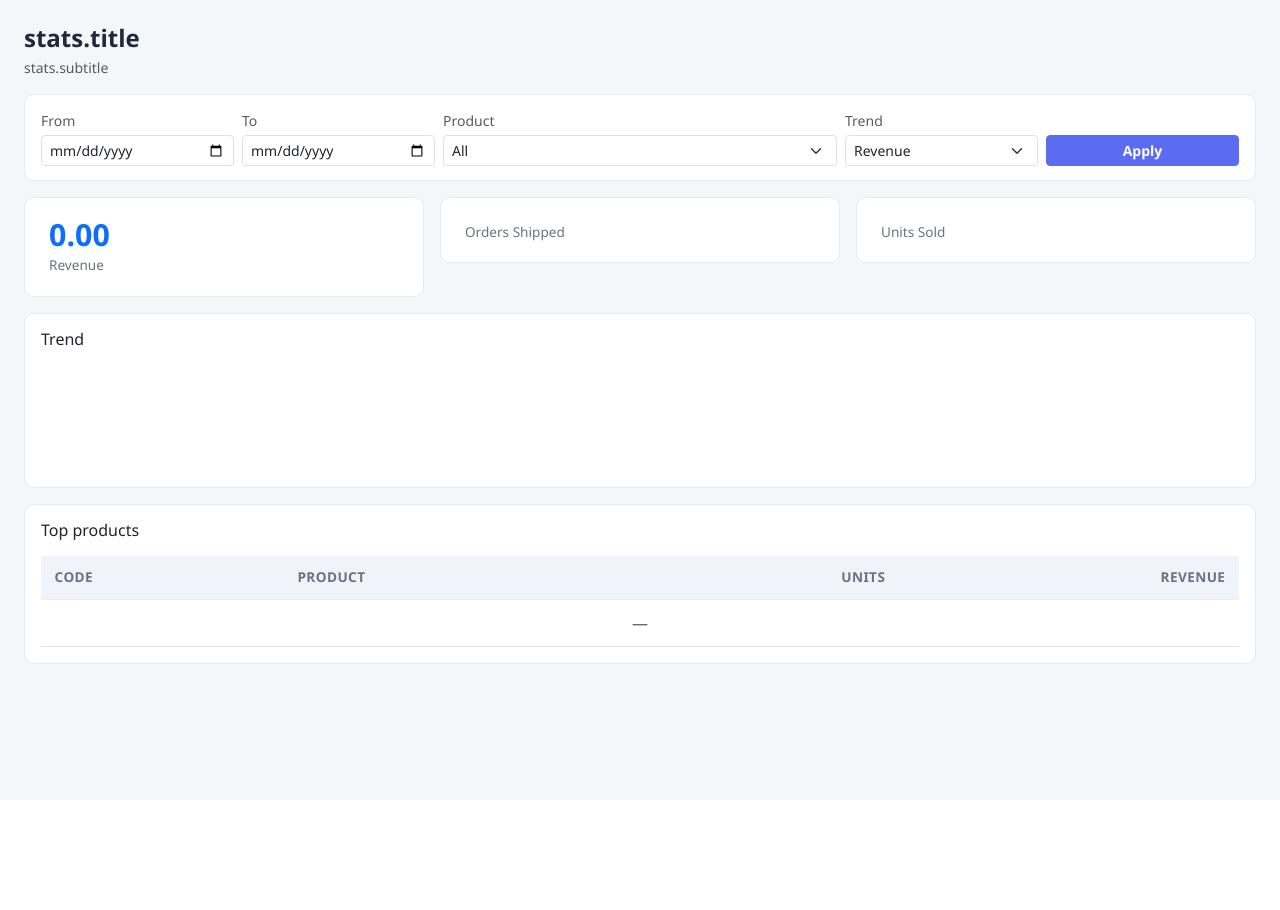
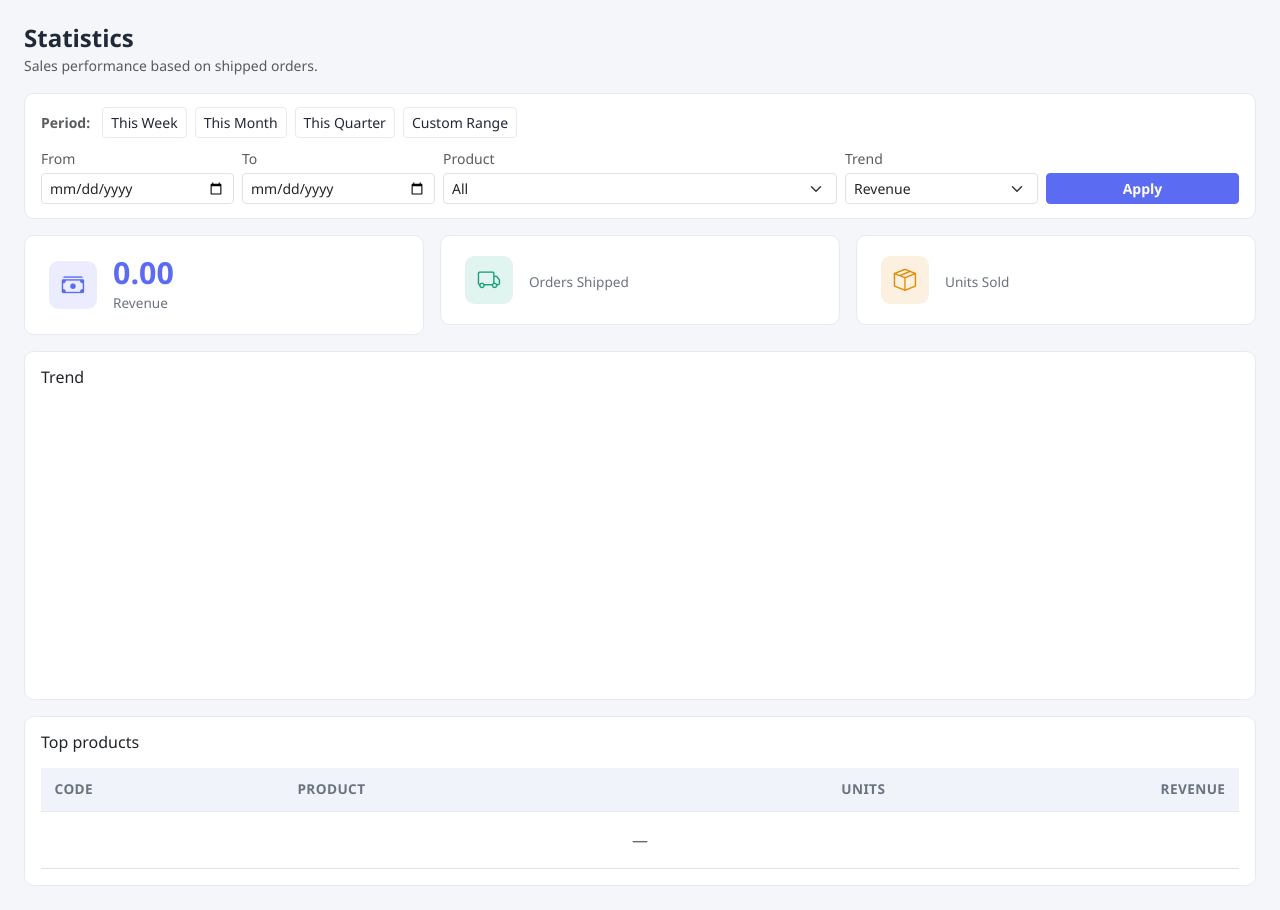
Before and after one commit to ifarguio/stock, a Flask app: template webapp/templates/stats.html in a window 1280 px wide. Before the commit the page ends 664 px from the top, so only its background shows below. Run offline with Flask 3, Linux system fonts and the light colour scheme; the template is opened without the code that fills it, so the values that code supplies are empty; a map, chart or similar area stays blank; some libraries are stand-ins or nearby versions.

Commit message:
Fix Statistics: missing i18n key + working Chart.js CDN + nicer UI

```diff
--- a/webapp/static/style.css
+++ b/webapp/static/style.css
@@ -120,6 +120,17 @@ body {
   font-size: 0.85rem;
   margin-top: 0.25rem;
 }
+.metric-icon {
+  width: 48px;
+  height: 48px;
+  border-radius: 0.6rem;
+  display: flex;
+  align-items: center;
+  justify-content: center;
+  font-size: 1.4rem;
+  margin-right: 1rem;
+  flex-shrink: 0;
+}
 
 /* Product thumbnail in tables. */
 .thumb {
--- a/webapp/templates/stats.html
+++ b/webapp/templates/stats.html
@@ -1,18 +1,32 @@
 {% extends "base.html" %}
 {% set active = 'stats' %}
 {% block content %}
-<h4 class="mb-1 fw-bold">{{ tr('stats.title') }}</h4>
-<p class="text-muted small mb-3">{{ tr('stats.subtitle') }}</p>
+<div class="d-flex justify-content-between align-items-end mb-3">
+  <div>
+    <h4 class="mb-0 fw-bold">{{ tr('stats.title') }}</h4>
+    <span class="text-muted small">{{ tr('stats.subtitle') }}</span>
+  </div>
+</div>
 
-<form method="get" class="filter-bar mb-3">
+<form method="get" id="stats-form">
+  <div class="filter-bar mb-3">
+    {# Quick period presets #}
+    <div class="d-flex flex-wrap gap-2 mb-2 align-items-center">
+      <span class="text-muted small fw-semibold me-1">{{ tr('lbl.period') }}:</span>
+      {% set today = 'now' | todatetime | strftime('%Y-%m-%d') if false else '' %}
+      <button type="button" class="btn btn-sm btn-outline-secondary period-preset" data-days="7">{{ tr('period.this_week') }}</button>
+      <button type="button" class="btn btn-sm btn-outline-secondary period-preset" data-days="30">{{ tr('period.this_month') }}</button>
+      <button type="button" class="btn btn-sm btn-outline-secondary period-preset" data-days="90">{{ tr('period.this_quarter') }}</button>
+      <button type="button" class="btn btn-sm btn-outline-secondary period-preset" data-days="365">{{ tr('period.custom') }}</button>
+    </div>
     <div class="row g-2 align-items-end">
       <div class="col-md-2">
         <label class="form-label small text-muted mb-1">{{ tr('ord.filter_from') }}</label>
-      <input type="date" name="from" value="{{ start }}" class="form-control form-control-sm">
+        <input type="date" name="from" id="from-date" value="{{ start }}" class="form-control form-control-sm">
       </div>
       <div class="col-md-2">
         <label class="form-label small text-muted mb-1">{{ tr('ord.filter_to') }}</label>
-      <input type="date" name="to" value="{{ end }}" class="form-control form-control-sm">
+        <input type="date" name="to" id="to-date" value="{{ end }}" class="form-control form-control-sm">
       </div>
       <div class="col-md-4">
         <label class="form-label small text-muted mb-1">{{ tr('lbl.product') }}</label>
@@ -31,28 +45,58 @@
       </div>
       <div class="col-md-2"><button class="btn btn-sm btn-primary w-100">{{ tr('btn.apply') }}</button></div>
     </div>
+  </div>
 </form>
 
+{# Metric cards with icons #}
 <div class="row g-3 mb-3">
-  <div class="col-md-4"><div class="metric-card"><div class="metric-value text-primary">{{ '%.2f' % summary.revenue }}</div><div class="metric-label">{{ tr('metric.revenue') }}</div></div></div>
-  <div class="col-md-4"><div class="metric-card"><div class="metric-value" style="color:var(--success)">{{ summary.order_count }}</div><div class="metric-label">{{ tr('metric.orders_shipped') }}</div></div></div>
-  <div class="col-md-4"><div class="metric-card"><div class="metric-value" style="color:var(--warning)">{{ summary.units }}</div><div class="metric-label">{{ tr('metric.units_sold') }}</div></div></div>
+  <div class="col-md-4">
+    <div class="metric-card d-flex align-items-center">
+      <div class="metric-icon" style="background:rgba(91,108,242,.12);color:var(--primary)"><i class="bi bi-cash-stack"></i></div>
+      <div class="flex-grow-1">
+        <div class="metric-value" style="color:var(--primary)">{{ '%.2f' % summary.revenue }}</div>
+        <div class="metric-label">{{ tr('metric.revenue') }}</div>
+      </div>
+    </div>
+  </div>
+  <div class="col-md-4">
+    <div class="metric-card d-flex align-items-center">
+      <div class="metric-icon" style="background:rgba(22,163,123,.12);color:var(--success)"><i class="bi bi-truck"></i></div>
+      <div class="flex-grow-1">
+        <div class="metric-value" style="color:var(--success)">{{ summary.order_count }}</div>
+        <div class="metric-label">{{ tr('metric.orders_shipped') }}</div>
+      </div>
+    </div>
+  </div>
+  <div class="col-md-4">
+    <div class="metric-card d-flex align-items-center">
+      <div class="metric-icon" style="background:rgba(224,138,0,.12);color:var(--warning)"><i class="bi bi-box-seam"></i></div>
+      <div class="flex-grow-1">
+        <div class="metric-value" style="color:var(--warning)">{{ summary.units }}</div>
+        <div class="metric-label">{{ tr('metric.units_sold') }}</div>
+      </div>
+    </div>
+  </div>
 </div>
 
 <div class="card mb-3"><div class="card-body">
-  <h6 class="mb-3">{{ tr('sect.trend') }}</h6>
-  <canvas id="trend-chart" height="100"></canvas>
+  <div class="d-flex justify-content-between align-items-center mb-3">
+    <h6 class="mb-0">{{ tr('sect.trend') }}</h6>
+  </div>
+  <div style="position:relative; height:280px;">
+    <canvas id="trend-chart"></canvas>
+  </div>
 </div></div>
 
 <div class="card"><div class="card-body">
   <h6 class="mb-3">{{ tr('sect.top_products') }}</h6>
-  <table class="table table-sm mb-0">
+  <table class="table table-sm table-hover mb-0">
     <thead><tr><th>{{ tr('col.code') }}</th><th>{{ tr('col.product') }}</th><th class="text-end">{{ tr('col.units') }}</th><th class="text-end">{{ tr('col.revenue') }}</th></tr></thead>
     <tbody>
       {% for p in top %}
-      <tr><td>{{ p.code }}</td><td>{{ p.name }}</td><td class="text-end">{{ p.units }}</td><td class="text-end">{{ '%.2f' % p.revenue }}</td></tr>
+      <tr><td class="fw-semibold">{{ p.code }}</td><td>{{ p.name }}</td><td class="text-end">{{ p.units }}</td><td class="text-end fw-semibold">{{ '%.2f' % p.revenue }}</td></tr>
       {% else %}
-      <tr><td colspan="4" class="text-center text-muted">—</td></tr>
+      <tr><td colspan="4" class="text-center text-muted py-3">—</td></tr>
       {% endfor %}
     </tbody>
   </table>
@@ -60,11 +104,25 @@
 {% endblock %}
 
 {% block scripts %}
-<script src="https://cdn.bootcdn.net/ajax/libs/Chart.js/4.4.3/chart.umd.min.js"></script>
+<script src="https://cdnjs.cloudflare.com/ajax/libs/Chart.js/4.5.0/chart.umd.min.js"></script>
 <script>
+// Period preset buttons: set the date range and submit.
+document.querySelectorAll('.period-preset').forEach(btn => {
+  btn.addEventListener('click', () => {
+    const days = parseInt(btn.dataset.days, 10);
+    const to = new Date();
+    const from = new Date();
+    from.setDate(to.getDate() - days);
+    document.getElementById('from-date').value = from.toISOString().slice(0, 10);
+    document.getElementById('to-date').value = to.toISOString().slice(0, 10);
+    document.getElementById('stats-form').submit();
+  });
+});
+
 const ctx = document.getElementById('trend-chart');
 let chart = null;
 const COLORS = { revenue: '#5b6cf2', orders: '#16a37b', units: '#e08a00' };
+const LABELS = { revenue: '{{ tr("metric.revenue") }}', orders: '{{ tr("metric.orders_shipped") }}', units: '{{ tr("metric.units_sold") }}' };
 
 function loadChart(metric) {
   const params = new URLSearchParams({
@@ -80,16 +138,32 @@ function loadChart(metric) {
         data: {
           labels: data.labels,
           datasets: [{
-            label: metric,
+            label: LABELS[metric] || metric,
             data: data.values,
             borderColor: COLORS[metric],
             backgroundColor: COLORS[metric] + '22',
-            fill: true, tension: 0.3, pointRadius: 3,
+            fill: true,
+            tension: 0.35,
+            pointRadius: 3,
+            pointHoverRadius: 6,
+            borderWidth: 2,
           }],
         },
-        options: { responsive: true, maintainAspectRatio: true, plugins: { legend: { display: false } } },
+        options: {
+          responsive: true,
+          maintainAspectRatio: false,
+          plugins: {
+            legend: { display: true, position: 'top', labels: { usePointStyle: true, boxWidth: 8 } },
+            tooltip: { callbacks: { label: (c) => ' ' + c.parsed.y.toFixed(2) } },
+          },
+          scales: {
+            y: { beginAtZero: true, ticks: { callback: (v) => Number(v).toLocaleString() } },
+            x: { grid: { display: false } },
+          },
+        },
       });
-    });
+    })
+    .catch(err => console.error('chart load failed:', err));
 }
 document.getElementById('metric').addEventListener('change', e => loadChart(e.target.value));
 loadChart('revenue');
--- a/webapp/translations.py
+++ b/webapp/translations.py
@@ -136,6 +136,9 @@ _STRINGS: dict[str, dict[str, str]] = {
         "col.total": "Total",
         "col.units": "Units",
         "col.revenue": "Revenue",
+
+        "stats.title": "Statistics",
+        "stats.subtitle": "Sales performance based on shipped orders.",
 
         "metric.revenue": "Revenue",
         "metric.orders_shipped": "Orders Shipped",
@@ -285,6 +288,9 @@ _STRINGS: dict[str, dict[str, str]] = {
         "col.units": "销量",
         "col.revenue": "营收",
 
+        "stats.title": "统计",
+        "stats.subtitle": "基于已发货订单的销售业绩。",
+
         "metric.revenue": "营收",
         "metric.orders_shipped": "已发货订单",
         "metric.units_sold": "销量",
```
Lines whose indentation alone changed are shown as unchanged.
